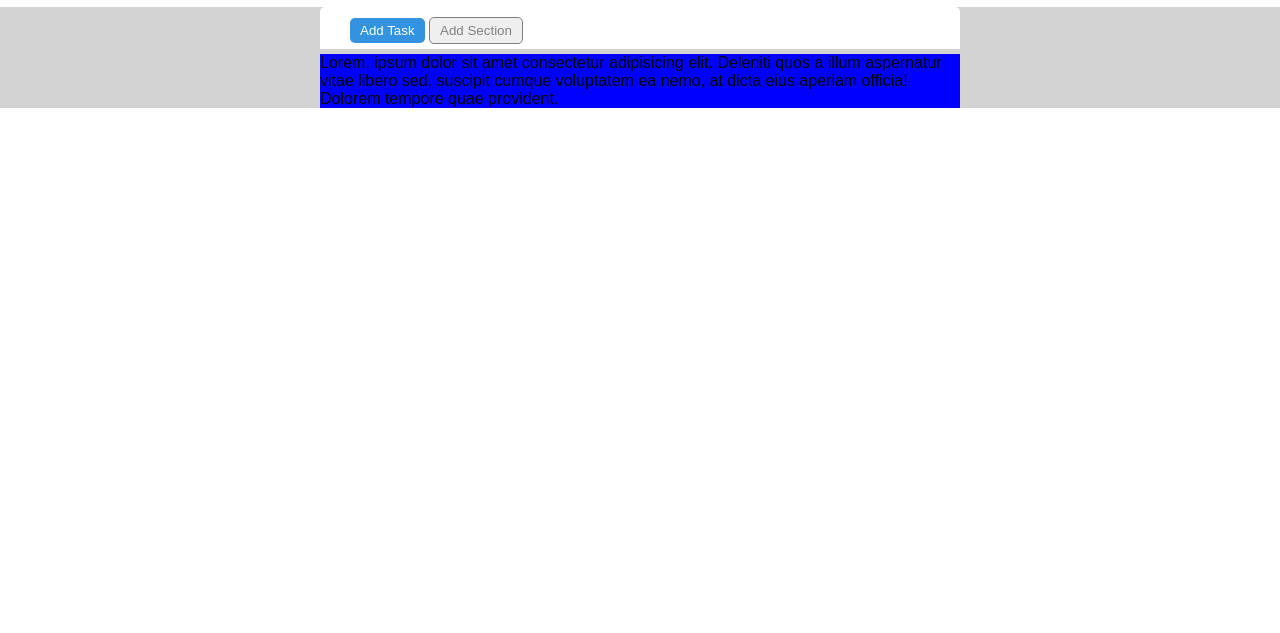
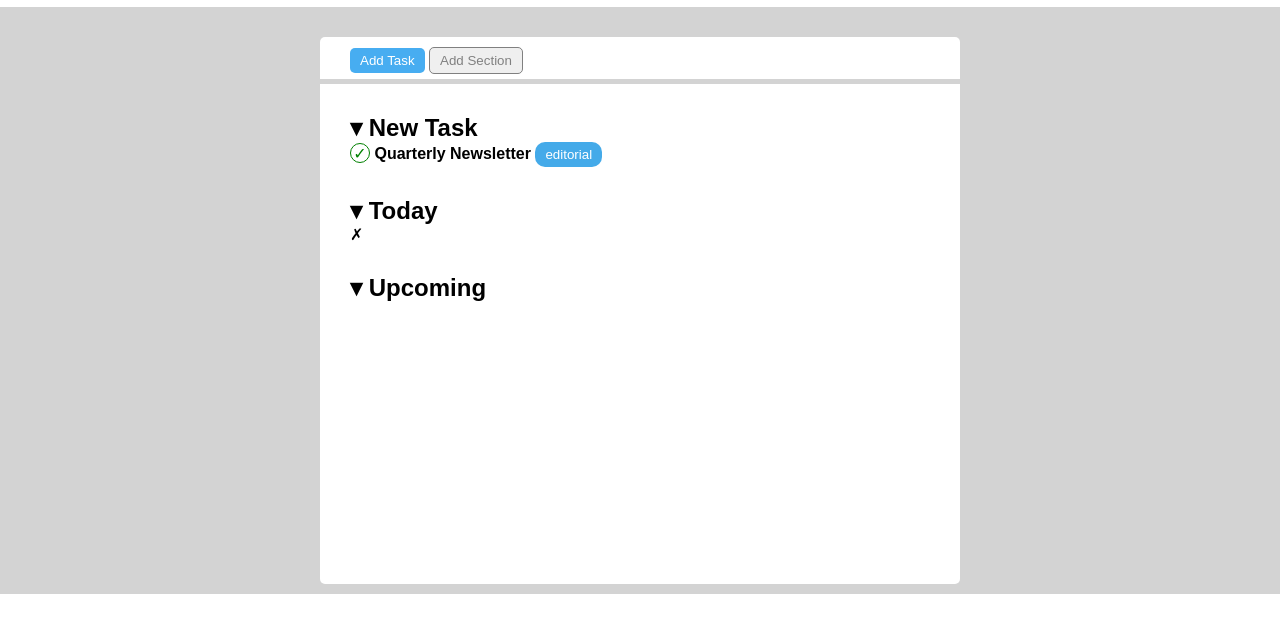
Before and after one commit to andreaconv/html-css-toboolist, a plain HTML site: page index.html in a window 1280 px wide. Shown: the part 63-696 px from the top of the page. Drawn offline with Linux system fonts and the light colour scheme.

Commit message:
scheletro secondo contenitore

```diff
--- a/css/style.css
+++ b/css/style.css
@@ -26,12 +26,17 @@ header span{
 /* MAIN */
 main{
   background-color: lightgray;
+  padding-top: 30px;
+  padding-bottom: 10px;
 }
 .container{
   width: 50%;
   margin: auto;
   background-color: white;
 }
+
+/* inizio primo contenitore */
+
 .container.top{
   padding-top: 10px;
   padding-left: 30px;
@@ -39,31 +44,58 @@ main{
   border-top-left-radius: 5px;
   border-top-right-radius: 5px;
   margin-bottom: 5px;
-  /* margin-top: 30px; */
 }
 .button-task, .button-section{
   border-radius: 5px;
+  padding: 5px 10px;
 }
 .button-task{
-  background-color: rgb(52, 147, 224);
+  background-color: #47adf1;
   color: white;
   border: none;
-  padding: 5px 10px;
 }
 .button-section{
   color: gray;
   border: 1px solid gray;
+}
+/* fine primo contenitore */
+
+
+/* inizio secondo contenitore */
+
+.container.bottom{
+  border-bottom-left-radius: 5px;
+  border-bottom-right-radius: 5px;
+  height: 500px;  /* da togliere */
+
+  padding: 30px;
+}
+.new, .today, .up{
+  margin-bottom: 30px
+}
+.check{
+  display: inline-block;
+  height: 20px;
+  width: 20px;
+  color: green;
+  border: 1px solid green;
+  border-radius: 50%;
+  text-align: center;
+  line-height: 20px;
+}
+
+.obj{
+  color: white;
+  border-radius: 10px;
+  border: none;
   padding: 5px 10px;
+}
+.obj.editorial{
+  background-color: #44aae9;
 }
 
 
 
 
 
-
-
-
-
-.container.bottom{
-  background-color: blue;
-}
+/* fine secondo contenitore */
--- a/index.html
+++ b/index.html
@@ -9,25 +9,53 @@
 </head>
 <body>
 
-<header>   <!-- questo è l'header -->
+<header>   <!-- questo è l'HEADER -->
 
   <img src="img/Logo.png" alt="logo">
   <span><strong>Toboolist</strong></span>
 
 </header>
 
-<main>   <!-- questo è il main -->
+<main>   <!-- questo è il MAIN -->
 
+        <!-- inizio primo contenitore -->
   <div class="container top">
 
     <button class="button-task">Add Task</button>
     <button class="button-section">Add Section</button>
 
   </div>
+        <!-- fine primo contenitore -->
+
+
+        <!-- inizio secondo contenitore -->
 
   <div class="container bottom">
-    Lorem, ipsum dolor sit amet consectetur adipisicing elit. Deleniti quos a illum aspernatur vitae libero sed, suscipit cumque voluptatem ea nemo, at dicta eius aperiam officia! Dolorem tempore quae provident.
+
+    <section class="new">
+
+      <h2>&#9662; New Task</h2>
+      <span class="check">&check;</span>
+      <span> <strong>Quarterly Newsletter</strong></span>
+      <button class="obj editorial">editorial</button>
+
+    </section>
+
+    <section class="today">
+      <h2>&#9662; Today</h2>
+      <span class="cross">&cross;</span>
+
+    </section>
+
+    <section class="up">
+      <h2>&#9662; Upcoming</h2>
+
+    </section>
+
   </div>
+
+        <!-- fine secondo contenitore -->
+
 
 </main>
 
```
